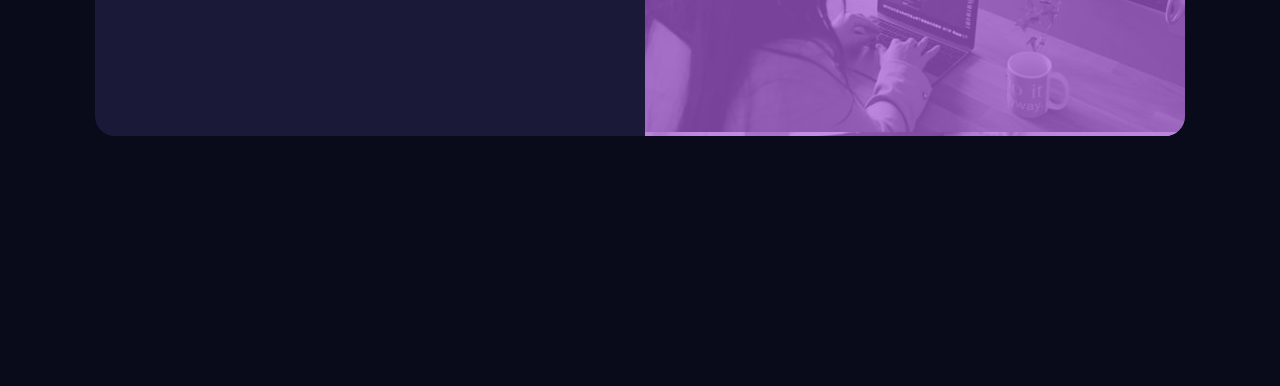
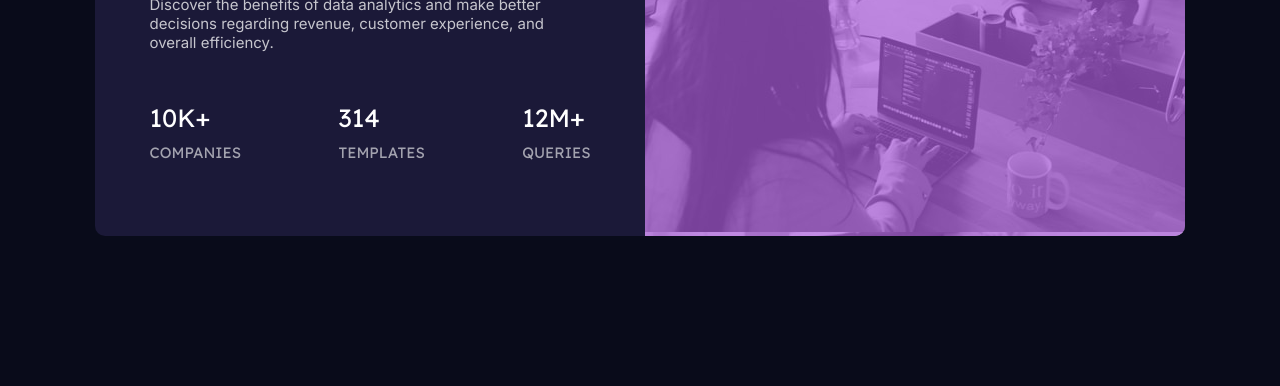
Before and after one commit to stevinho29/stats_preview_cards_challenge, a plain HTML site: page index.html in a window 1280 px wide. Shown: the part 414-800 px from the top of the page. Drawn offline with Linux system fonts and the light colour scheme.

Commit message:
Update colors

```diff
--- a/index.html
+++ b/index.html
@@ -7,6 +7,7 @@
   <link rel="icon" type="image/png" sizes="32x32" href="./images/favicon-32x32.png">
   <link rel="stylesheet" href="style.css">
   <title>Frontend Mentor | Stats preview card component</title>
+
 
   <link rel="preconnect" href="https://fonts.googleapis.com">
   <link rel="preconnect" href="https://fonts.gstatic.com" crossorigin>
@@ -20,21 +21,21 @@
   <div class="main" role="main">
     <div class="row">
       <div class="col stats">
-        <h2>Get <span class="text-highlighted">insights</span> that help your business grow.</h2>
-        <p> Discover the benefits of data analytics and make better decisions regarding revenue, customer
+        <h2 class="text-white">Get <span class="text-highlighted">insights</span> that help your business grow.</h2>
+        <p class="paragraph-transparent"> Discover the benefits of data analytics and make better decisions regarding revenue, customer
         experience, and overall efficiency.</p>
         <div class="row-indicators">
-          <div>
-            <div class="indicators">10k+</div>
-            <span>companies</span>
+          <div class="col-indicators">
+            <div class="text-white">10k+</div>
+            <span class="legend-indicators">companies</span>
           </div>
-          <div>
-            <div class="indicators"> 314</div>
-            <span>templates</span>
+          <div class="col-indicators">
+            <div class="text-white"> 314</div>
+            <span class="legend-indicators">templates</span>
           </div>
-          <div>
-            <div class="indicators">12m+</div>
-            <span>queries</span>
+          <div class="col-indicators">
+            <div class="text-white">12m+</div>
+            <span class="legend-indicators">queries</span>
           </div>
         </div>
       </div>
--- a/style.css
+++ b/style.css
@@ -6,7 +6,7 @@ body{
     height: 100vh;
     position: relative;
     background-color: hsl(233, 47%, 7%);
-    font-family: 'Inter', sans-serif;
+    font-family: 'Red Hat Display', sans-serif;
     color: white;
 }
 
@@ -17,9 +17,9 @@ body{
     top:50%;
     left: 50%;
     width: 1090px;
-    transform: translate(-545px, -300px);
+    transform: translate(-545px, -200px);
     background-color: hsl(244, 38%, 16%);
-    border-radius: 20px;
+    border-radius: 10px;
     overflow: hidden;
 }
 
@@ -28,14 +28,26 @@ body{
     flex-direction: row;
     justify-content: space-between;
 }
+
 .row-indicators{
     display: flex;
     flex-direction: row;
     justify-content: space-between;
 }
 
+.col-indicators{
+    font-family: 'Lexend Deca', sans-serif;
+    text-transform: uppercase;
+}
+.legend-indicators{
+    font-size: 15px;
+    color: hsla(0, 0%, 100%, 0.6);
+}
 p{
     font-size: 15px;
+    margin-top: 50px;
+    margin-bottom: 50px;
+    font-family: 'Inter', sans-serif;
 }
 h2{
     font-size: 30px;
@@ -60,17 +72,14 @@ h2{
     text-align: left;
 }
 
-.section-indicators{
-    margin-bottom: 20px;
-}
-
-.indicators{
-    font-weight: bold;
-    font-family: 'Red Hat Display', sans-serif;
-}
-
 .text-highlighted{
     color: hsl(277, 64%, 61%);
+}
+.text-white{
+    color: hsl(0, 0%, 100%);
+}
+.paragraph-transparent{
+    color: hsla(0, 0%, 100%, 0.75);
 }
 
 @media screen and (max-width: 1024px){
@@ -92,9 +101,15 @@ h2{
         display: flex;
         flex-direction: column-reverse;
     }
+
     .row-indicators{
         display: flex;
         flex-direction: column;
+        justify-content: space-between;
+    }
+    .col-indicators{
+        flex-basis: 50px;
+        font-family: 'Lexend Deca', sans-serif;
     }
     .image-persons{
         background: url("images/image-header-mobile.jpg");
@@ -104,10 +119,14 @@ h2{
         width: 540px;
         height: 300px;
     }
+
     .stats{
         text-align: center;
     }
+
     p{
-        font-size: 16px;
+        font-size: 20px;
+        margin-top: 50px;
+        margin-bottom: 50px;
     }
 }
```
